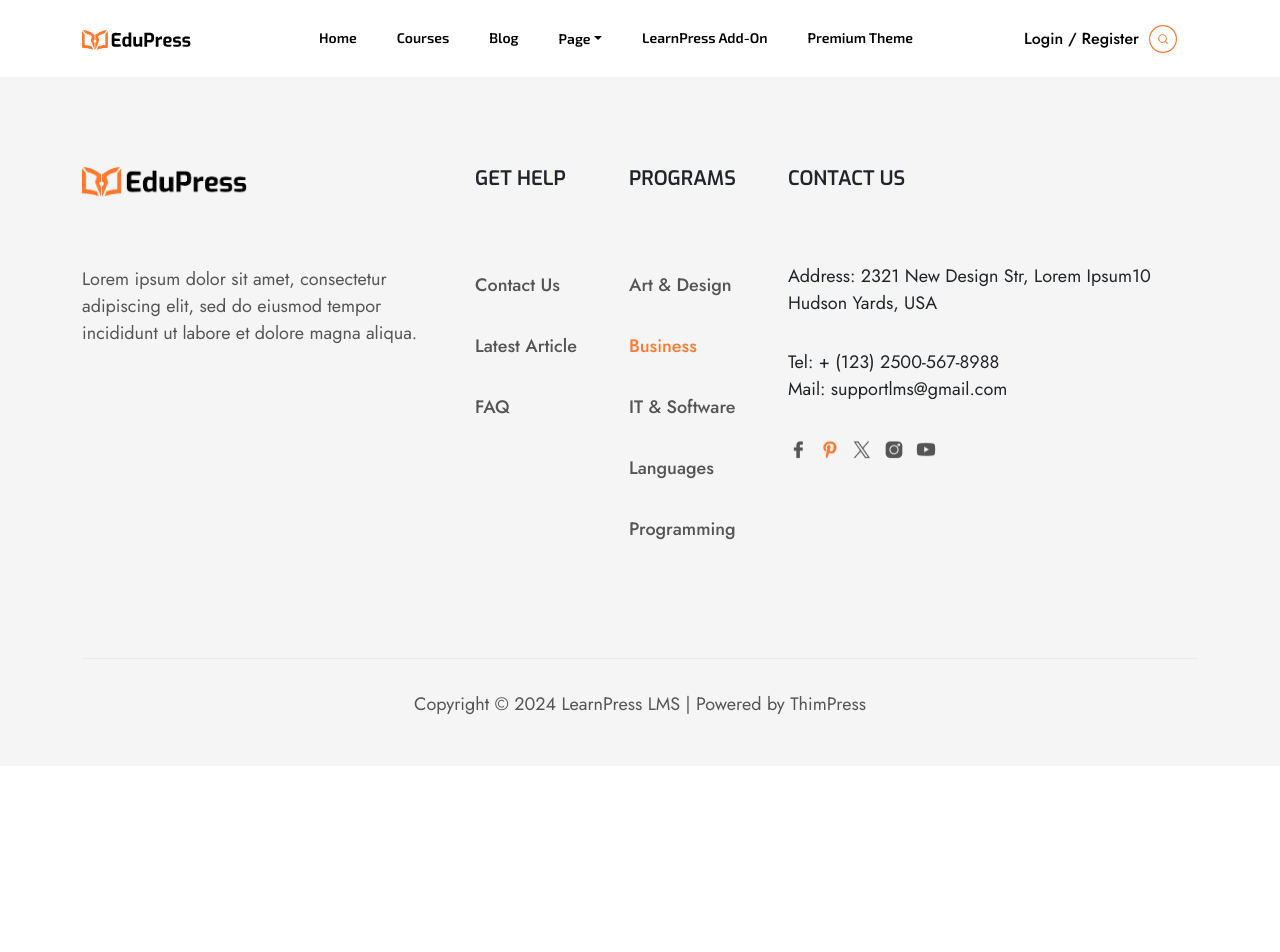
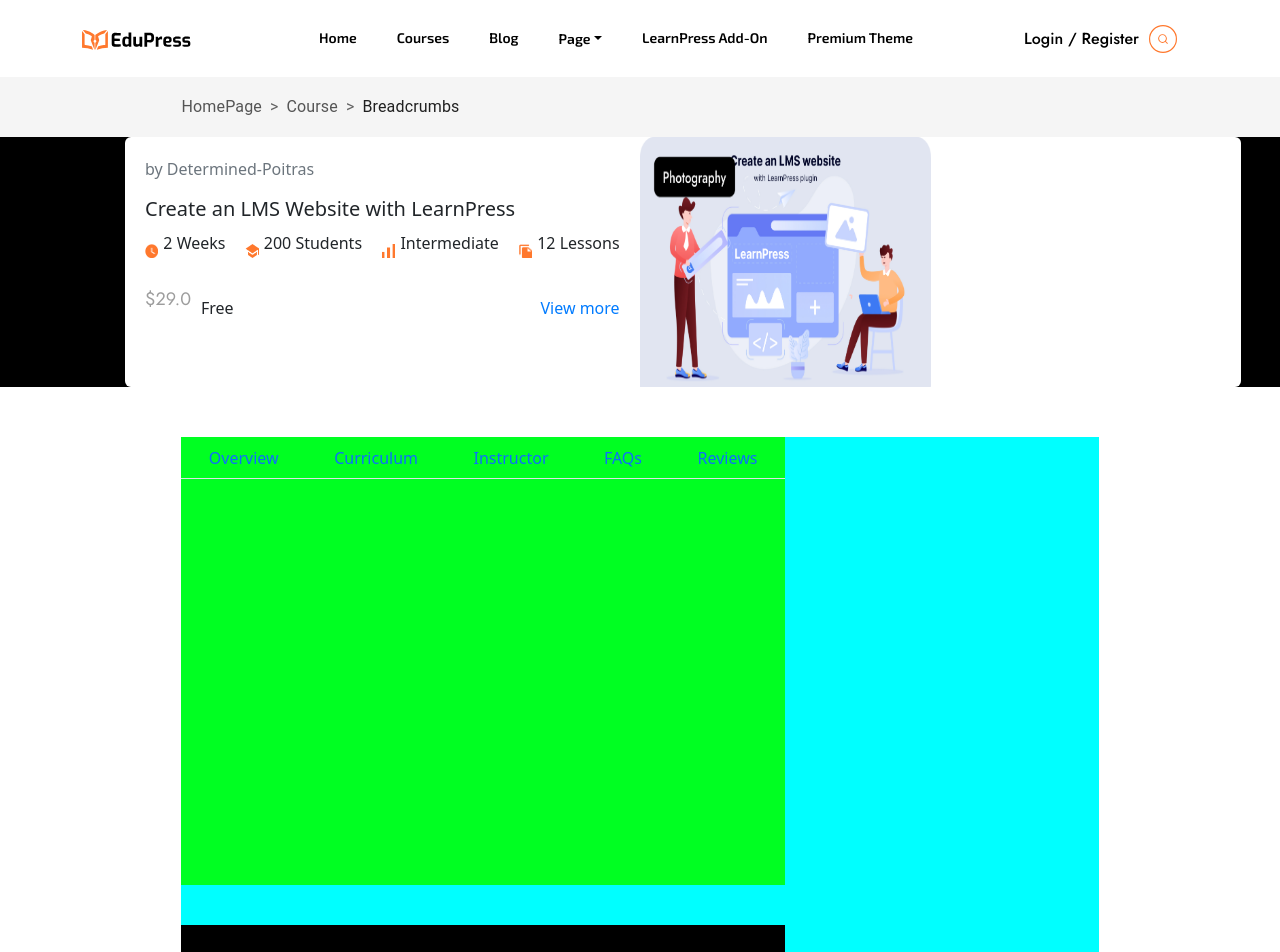
Before and after one commit to HashemJalloul/Our-project, a React (Vite) app: page /CourseSingle in a window 1280 px wide. Shown: the top 952 px of the page. Before the commit the page ends 800 px from the top, so only its background shows below. Built offline with nearby package versions, Linux system fonts and the light colour scheme.

Commit message:
Course Single & Coures Listing

```diff
--- a/src/components/BasicBreadcrumbs/BasicBreadcrumbs.css
+++ b/src/components/BasicBreadcrumbs/BasicBreadcrumbs.css
@@ -11,7 +11,7 @@
 
     align-items: center;
     background-color:#F5F5F5;
-    margin-bottom: 60px;
+    /* margin-bottom: 60px; */
 
 
 
--- a/src/components/Courses/Courses.css
+++ b/src/components/Courses/Courses.css
@@ -11,10 +11,13 @@
   background-color: aqua;
   display: flex;
   flex-direction: column;
+  margin-top: 60px;
+  position: relative;
 }
 .MA-Cousres .MA-top-courses {
   width: 704px;
   height: 43px;
+
   display: flex;
   background-color: azure;
   justify-content: space-between;
@@ -28,26 +31,25 @@
 
   width: 190px;
   height: 43px;
-  gap: 0px;
+
   opacity: 0px;
 }
 
-.MA-Cousres .MA-courses-cards{
+.MA-Cousres .MA-courses-cards {
   width: 704px;
   height: 1728px;
   gap: 40px;
-    background-color: blue;
+  /* background-color: blue; */
   position: relative;
 }
-.MA-Cousres .MA-courses-cards .MA-card{
-
+.MA-Cousres .MA-courses-cards .MA-card {
   height: 250px;
   border-radius: 20px;
   border: 1px solid black;
   /* gap: 30px; */
-
+  cursor: pointer;
 }
-.MA-pagination-courses{
+.MA-pagination-courses {
   width: 204px;
   height: 48px;
   gap: 12px;
@@ -55,7 +57,6 @@
   position: absolute;
   bottom: 0;
   left: 245px;
-
 }
 /* cards design */
 /* ExampleCard.css */
@@ -124,7 +125,15 @@
   text-decoration: underline;
 }
 
-  .x{
+.x {
   background-color: black;
+}
 
+.MA-courses-sidebar {
+  position: absolute;
+  top: 0;
+  right: 0;
+  background-color: #007bff;
+  width: 212px;
+  height: 1104px;
 }
--- a/src/components/Courses/Courses.jsx
+++ b/src/components/Courses/Courses.jsx
@@ -3,6 +3,10 @@
 import Pagination from "@mui/material/Pagination";
 import Stack from "@mui/material/Stack";
 import { Card, Container } from "react-bootstrap";
+import { Link } from "react-router-dom";
+
+import Sidebar from "../Sidebar/Sidebar";
+
 
 const Courses = () => {
   const courses = [
@@ -87,10 +91,12 @@
           <h1 className="MA-title-courses-h1">All Courses</h1>
           {/* يوجد زر البحث */}
         </div>
+
         <div className="MA-courses-cards">
           {/* cards start */}
           <Container>
             {courses.map((course) => (
+              <Link to="/CourseSingle">
                 <Card
                   key={course.id}
                   className="mb-3 MA-card"
@@ -105,7 +111,7 @@
                       alt=""
                       variant="left"
                       src={course.image}
-                    style={{ width: "291px", height: "auto" }}
+                      style={{ width: "291px", height: "250px" }}
                     />
                   </div>
 
@@ -153,6 +159,7 @@
                     </div>
                   </div>
                 </Card>
+              </Link>
             ))}
           </Container>
           {/* cards End */}
@@ -163,6 +170,8 @@
             </Stack>
           </div>
         </div>
+        <Sidebar  />
+
       </div>
     </>
   );
--- /dev/null
+++ b/src/components/Sidebar/Sidebar.jsx
@@ -0,0 +1,23 @@
+import React from 'react';
+const Sidebar = () => {
+    return (
+      <aside className="MA-courses-sidebar">
+        <h2>Course Category</h2>
+        <ul>
+          <li><input type="checkbox" /> Commercial</li>
+          <li><input type="checkbox" /> Office</li>
+          <li><input type="checkbox" /> Education</li>
+          {/* Add other categories similarly */}
+        </ul>
+        <h2>Instructors</h2>
+        <ul>
+          <li><input type="checkbox" /> Jenny Wilson</li>
+          <li><input type="checkbox" /> John Doe</li>
+          {/* Add other instructors similarly */}
+        </ul>
+        {/* Add other sections similarly */}
+      </aside>
+    );
+  };
+
+  export default Sidebar;
--- /dev/null
+++ b/src/components/TabCourseSingle/TabCourseSingle.css
@@ -0,0 +1,28 @@
+* {
+  padding: 0;
+  margin: 0;
+  box-sizing: border-box;
+}
+.MA-Tabs-Coures-single {
+  background-color: rgb(0, 255, 34);
+  width: 604px;
+  height: 448px;
+}
+
+.MA-TabCourseSingle-part2 {
+  width: 604px;
+  height: 336px;
+  background-color: black;
+}
+
+.MA-Tabs-Coures-single .MA-TAB-overview-content{
+    display: flex;
+    flex-direction: column;
+    flex-wrap: wrap;
+    max-width: 604px;
+    padding: 30px;
+}
+.MA-Tabs-Coures-single .MA-TAB-overview-content .MA-TAB-overview-content1{
+   margin: 14px 0;
+
+}
--- /dev/null
+++ b/src/components/TabCourseSingle/TabCourseSingle.jsx
@@ -0,0 +1,56 @@
+import React from "react";
+import Tab from "react-bootstrap/Tab";
+import Tabs from "react-bootstrap/Tabs";
+import "./TabCourseSingle.css";
+
+const TabCourseSingle = () => {
+  return (
+    <>
+      <div className="MA-Tabs-Coures-single">
+        <Tabs
+          defaultActiveKey="profile"
+          id="fill-tab-example"
+          className="mb-3"
+          fill
+        >
+          <Tab eventKey="Overview" title="Overview">
+            <div className="MA-TAB-overview-content">
+              <p className="MA-TAB-overview-content1">
+                LearnPress is a comprehensive WordPress LMS Plugin for
+                WordPress. This is one of the best WordPress LMS Plugins which
+                can be used to easily create & sell courses online. You can
+                create a course curriculum with lessons & quizzes included which
+                is managed with an easy-to-use interface for users. Having this
+                WordPress LMS Plugin, now you have a chance to quickly and
+                easily create education, online school, online-course websites
+                with no coding knowledge required.
+              </p>
+              <p className="MA-TAB-overview-content2">
+                LearnPress is free and always will be, but it is still a premium
+                high-quality WordPress Plugin that definitely helps you with
+                making money from your WordPress Based LMS. Just try and see how
+                amazing it is. LearnPress WordPress Online Course plugin is
+                lightweight and super powerful with lots of Add-Ons to empower
+                its core system.How to use WPML Add-on for LearnPress? No
+                comments yet! You be the first to comment.
+              </p>
+            </div>
+          </Tab>
+          <Tab eventKey="Curriculum" title="Curriculum">
+            Tab content for Curriculum
+          </Tab>
+          <Tab eventKey="Instructor" title="Instructor">
+            Tab content for Instructor
+          </Tab>
+          <Tab eventKey="FAQs" title="FAQs">
+            Tab content for FAQs
+          </Tab>
+          <Tab eventKey="Reviews" title="Reviews">
+            Tab content for Reviews
+          </Tab>
+        </Tabs>
+      </div>
+    </>
+  );
+};
+export default TabCourseSingle;
--- a/src/pages/CourseSingle/CourseSingle.css
+++ b/src/pages/CourseSingle/CourseSingle.css
@@ -0,0 +1,27 @@
+* {
+  padding: 0;
+  margin: 0;
+  box-sizing: border-box;
+}
+.MA-CourseSingle-Hero {
+  width: 1366px;
+  height: 250px;
+  background-color: #000000;
+}
+
+
+.MA-CourseSingle-Detail {
+  width: 917.78125px;
+  height: 874px;
+  gap: 40px;
+  margin: 0 auto;
+  background-color: aqua;
+  display: flex;
+  flex-direction: column;
+  margin-top: 50px;
+  margin-bottom: 90px;
+
+  padding: 0px 440px 0px 0px;
+
+  opacity: 0px;
+}
--- a/src/pages/CourseSingle/CourseSingle.jsx
+++ b/src/pages/CourseSingle/CourseSingle.jsx
@@ -1,9 +1,107 @@
-import './CourseSingle.css'
+import { Card, Container } from "react-bootstrap";
+import BasicBreadcrumbs from "../../components/BasicBreadcrumbs/BasicBreadcrumbs";
+import "./CourseSingle.css";
+import TabCourseSingle from "../../components/TabCourseSingle/TabCourseSingle";
 
-export default function CourseSingle() {
+const CourseSingle = () => {
+  const courses = [
+    {
+      id: 1,
+      image: "./imges/Image.png",
+      author: "by Determined-Poitras",
+      title: "Create an LMS Website with LearnPress",
+      duration: "2 Weeks",
+      students: "200 Students",
+      level: "Intermediate",
+      lessons: "12 Lessons",
+      price: "$29.0",
+      link: "#",
+    },
+  ];
   return (
-    <div>
+    <>
+      <div>
+        <BasicBreadcrumbs />
+        <div className="MA-CourseSingle">
+          <div className="MA-CourseSingle-Hero">
+            <div className="MA-CourseSingle-Hero-details">
+              <Container>
+                {courses.map((course) => (
+                  <Card
+                    key={course.id}
+                    className="mb-3 MA-card"
+                    style={{
+                      display: "flex",
+                      flexDirection: "row",
+                      border: "none",
+                    }}
+                  >
+                    <div className="MA-card-left">
+                      <p className="MA-card-title">{course.author}</p>
+                      <h4 className="MA-card-body-h4">{course.title}</h4>
+                      <div className="MA-card-icons">
+                        <div>
+                          <img src="./imges/clock icon.png" alt="" />
+                          <p>{course.duration}</p>
+                        </div>
+                        <div>
+                          <img src="./imges/students icon.png" alt="" />
+                          <p>{course.students}</p>
+                        </div>
+                        <div>
+                          <img src="./imges/levels icon.png" alt="" />
+                          <p>{course.level}</p>
+                        </div>
+                        <div>
+                          <img src="./imges/lessons icon.png" alt="" />
+                          <p>{course.lessons}</p>
+                        </div>
+                      </div>
 
-    </div>
-  )
-}
+                      <div className="MA-footer-card">
+                        <span>
+                          <p
+                            style={{
+                              width: "46px",
+                              height: "27px",
+                              fontFamily: "Jost",
+                              fontWeight: 400,
+                              fontSize: "18px",
+                              color: "#9D9D9D",
+                            }}
+                          >
+                            {course.price}
+                          </p>
+                          <a href={course.link}>Free</a>
+                        </span>
+                        <span className="MA-card-footer-view">
+                          <a href={course.link}>View more</a>
+                        </span>
+                      </div>
+                    </div>
+                    <div className="MA-img-card">
+                      <img
+                        alt=""
+                        variant="left"
+                        src={course.image}
+                        style={{ width: "291px", height: "250px" }}
+                      />
+                    </div>
+                  </Card>
+                ))}
+              </Container>
+            </div>
+          </div>
+          <div className="MA-CourseSingle-Detail">
+            <TabCourseSingle />
+            <div className="MA-TabCourseSingle-part2">
+
+            </div>
+
+          </div>
+        </div>
+      </div>
+    </>
+  );
+};
+export default CourseSingle;
```
Also changed, not shown: src/components/Header/Header.jsx (added, +15 -0 lines), src/components/Header/Header.css (added), src/components/Sidebar/Sidebar.css (added). Lines whose indentation alone changed are shown as unchanged.
